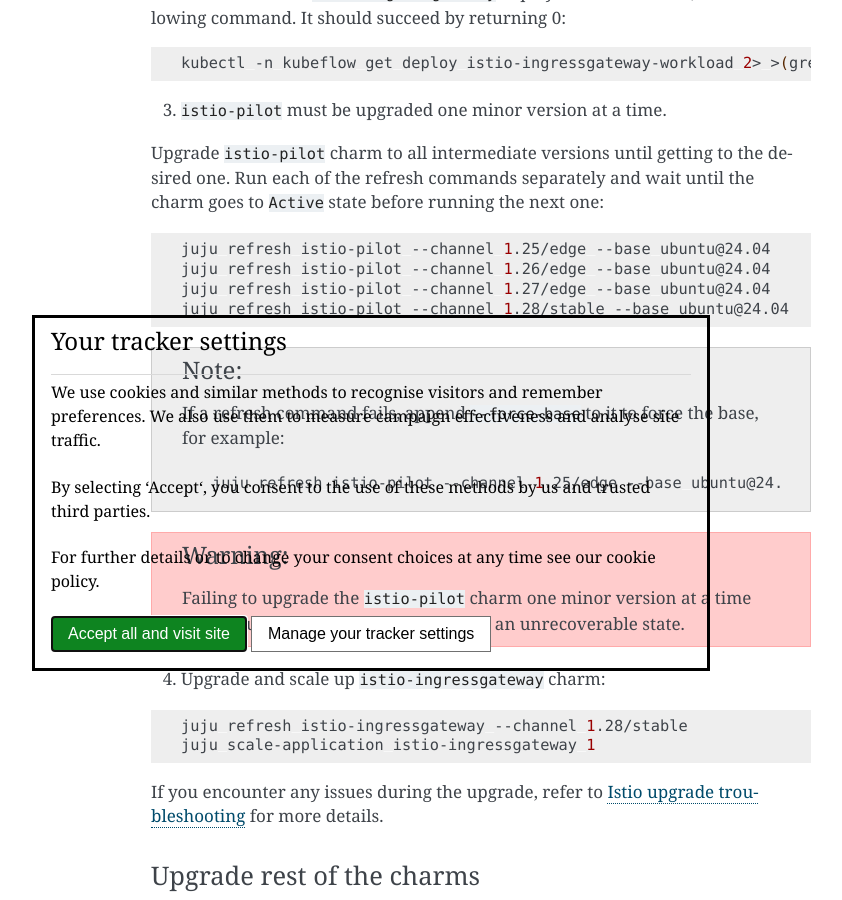
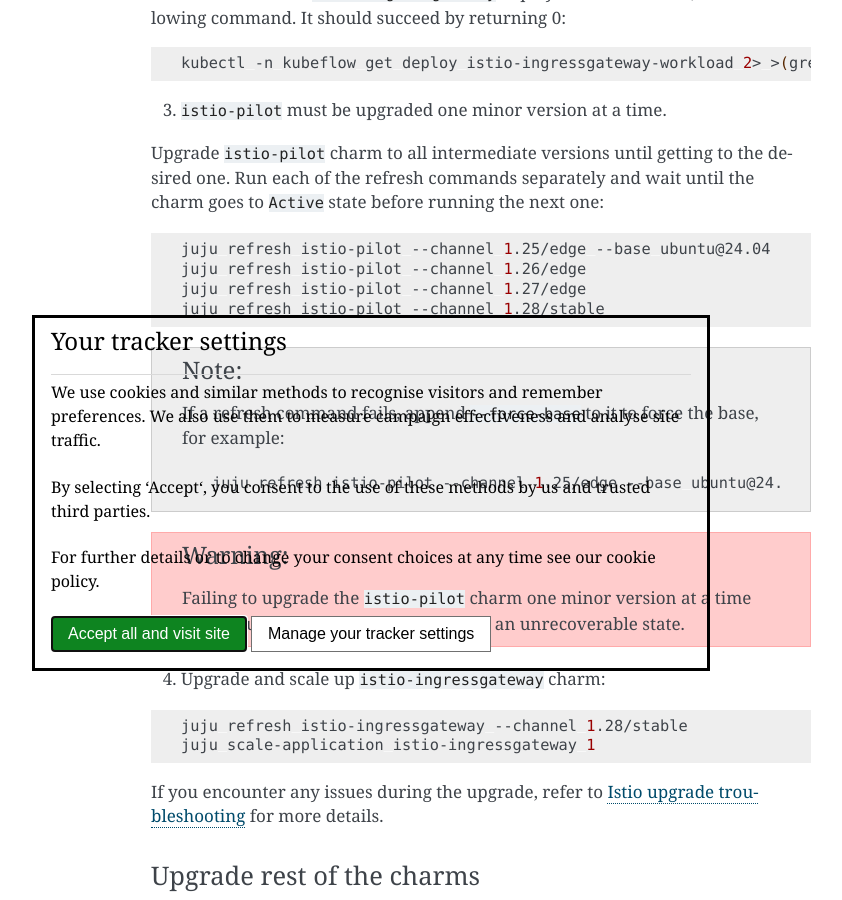
Before and after one commit to canonical/charmed-kubeflow-documentation, a Sphinx documentation site: the page built from docs/how-to/manage/upgrade/upgrade-1.10-1.11.rst, in a window 1280 px wide and 900 px high, scrolled down 1656 px. Shown: the whole window, without its empty margins (269-1111 px from the left). Built offline with Sphinx 7.4.7, drawn with Linux system fonts in a browser that asks for light colours.

Commit message:
remove redundant base specification in upgrade steps

```diff
--- a/docs/how-to/manage/upgrade/upgrade-1.10-1.11.rst
+++ b/docs/how-to/manage/upgrade/upgrade-1.10-1.11.rst
@@ -82,9 +82,9 @@
 .. code-block:: bash
 
     juju refresh istio-pilot --channel 1.25/edge --base ubuntu@24.04
-    juju refresh istio-pilot --channel 1.26/edge --base ubuntu@24.04
-    juju refresh istio-pilot --channel 1.27/edge --base ubuntu@24.04
-    juju refresh istio-pilot --channel 1.28/stable --base ubuntu@24.04
+    juju refresh istio-pilot --channel 1.26/edge
+    juju refresh istio-pilot --channel 1.27/edge
+    juju refresh istio-pilot --channel 1.28/stable
 
 .. note::
 
```
